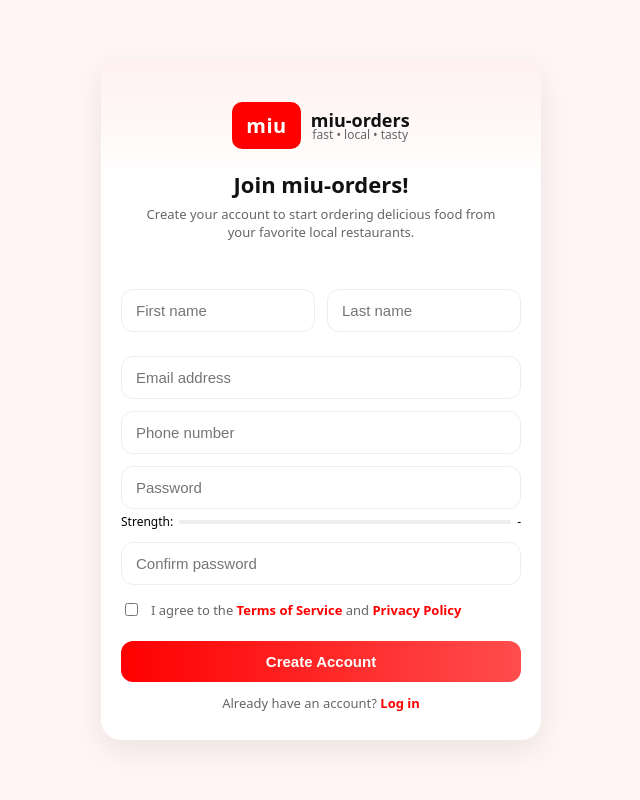
After one commit to yasminemoataz/talabat, a PHP site: page /app/views/signup.php in a window 1280 px wide. The commit adds this page. Shown: the whole page, without its empty margins (319-959 px from the left). Run offline with PHP 8.4, Linux system fonts and the light colour scheme.

Commit message:
Initial commit

```diff
--- /dev/null
+++ b/app/controllers/AdminController.php
@@ -0,0 +1,6 @@
+<?php
+class AdminController {
+  public function index() {
+    include "../app/views/admin.php";
+  }
+}
--- /dev/null
+++ b/app/views/admin.php
@@ -0,0 +1 @@
+<h1>   DE PAGE AL ADMIN</h1>
--- /dev/null
+++ b/app/views/signup.php
@@ -0,0 +1,374 @@
+<?php
+// app/views/signupView.php
+?>
+<!DOCTYPE html>
+<html lang="en">
+<head>
+  <meta charset="utf-8" />
+  <meta name="viewport" content="width=device-width,initial-scale=1" />
+  <title>miu-orders — Sign Up</title>
+  <style>
+    :root{
+      --accent:#ff0000;
+      --accent-2:#ff4d4d;
+      --bg:#fff5f5;
+      --card:#ffffff;
+      --muted:#666;
+      --radius:14px;
+      --gap:14px;
+      font-family: "Poppins", system-ui, -apple-system, "Segoe UI", Roboto, "Helvetica Neue", Arial;
+    }
+
+    html,body{height:100%;margin:0;background:var(--bg);}
+
+    .wrap{
+      min-height:100%;
+      display:flex;
+      align-items:center;
+      justify-content:center;
+      padding:22px;
+      box-sizing:border-box;
+    }
+
+    .card{
+      width:100%;
+      max-width:440px;
+      background:var(--card);
+      border-radius:20px;
+      box-shadow:0 10px 30px rgba(0, 0, 0, 0.08);
+      overflow:hidden;
+    }
+
+    .hero{
+      padding:36px 26px 12px;
+      background:linear-gradient(180deg, rgba(255, 0, 0, 0.06), transparent 60%);
+      text-align:center;
+    }
+
+    .brand {
+      display:inline-flex;
+      align-items:center;
+      gap:10px;
+      margin-bottom:14px;
+    }
+    .logo-badge{
+      background:var(--accent);
+      color:white;
+      font-weight:700;
+      padding:10px 14px;
+      border-radius:10px;
+      font-size:20px;
+      letter-spacing:.5px;
+    }
+    .brand small{
+      display:block;
+      font-size:12px;
+      color:var(--muted);
+      margin-top:-6px;
+    }
+
+    h1{
+      margin:6px 0 6px;
+      font-size:20px;
+      color:#111;
+    }
+    p.lead{
+      margin:0;
+      font-size:13px;
+      color:var(--muted);
+      padding:0 12px 12px;
+    }
+
+    .form {
+      padding:18px 20px 28px;
+    }
+
+    .form-row {
+      display: flex;
+      gap: 12px;
+      margin-bottom: 12px;
+    }
+
+    .form-row .field {
+      flex: 1;
+    }
+
+    .field{
+      width:100%;
+      margin-bottom:12px;
+    }
+    input[type="text"], input[type="email"], input[type="password"], input[type="tel"]{
+      width:100%;
+      padding:12px 14px;
+      border-radius:12px;
+      border:1px solid #eee;
+      box-sizing:border-box;
+      font-size:15px;
+      outline:none;
+      transition:box-shadow .15s, border-color .15s;
+    }
+    input[type="text"]:focus, input[type="email"]:focus, input[type="password"]:focus, input[type="tel"]:focus{
+      border-color:var(--accent);
+      box-shadow:0 6px 20px rgba(255,0,0,0.1);
+    }
+
+    .terms {
+      display: flex;
+      align-items: flex-start;
+      gap: 10px;
+      margin: 16px 0;
+      font-size: 13px;
+      color: var(--muted);
+    }
+
+    .terms input[type="checkbox"] {
+      margin-top: 2px;
+      accent-color: var(--accent);
+    }
+
+    .terms a {
+      color: var(--accent);
+      text-decoration: none;
+      font-weight: 600;
+    }
+
+    .btn {
+      width:100%;
+      padding:12px;
+      border-radius:12px;
+      background:linear-gradient(90deg,var(--accent),var(--accent-2));
+      color:white;
+      border:0;
+      font-weight:600;
+      font-size:15px;
+      cursor:pointer;
+      margin-top:6px;
+      transition: transform 0.2s, box-shadow 0.2s;
+    }
+
+    .btn:hover {
+      transform: translateY(-1px);
+      box-shadow: 0 4px 12px rgba(255, 0, 0, 0.2);
+    }
+
+    .minor{
+      text-align:center;
+      font-size:13px;
+      color:var(--muted);
+      margin-top:12px;
+    }
+    .link{
+      color:var(--accent);
+      text-decoration:none;
+      font-weight:600;
+    }
+
+    .message{
+      margin:10px 0 0;
+      padding:10px 12px;
+      border-radius:10px;
+      font-size:14px;
+    }
+    .msg-success{ background: #eaf8f0; color:#0a7a4a; }
+    .msg-error  { background: #fff1f0; color:#a42b2b; }
+
+    .illustration{
+      display:flex;
+      justify-content:space-around;
+      gap:8px;
+      padding:10px 22px 18px;
+    }
+    .illustration .dot{
+      width:44px;
+      height:44px;
+      border-radius:10px;
+      background:linear-gradient(180deg,var(--accent),var(--accent-2));
+      opacity:0.95;
+      box-shadow:0 6px 20px rgba(0,0,0,0.06);
+      display:flex;
+      align-items:center;
+      justify-content:center;
+      color:white;
+      font-weight:700;
+      font-size:18px;
+    }
+
+    .password-strength {
+      margin-top: 4px;
+      font-size: 12px;
+      display: flex;
+      align-items: center;
+      gap: 6px;
+    }
+
+    .strength-bar {
+      flex: 1;
+      height: 4px;
+      background: #eee;
+      border-radius: 2px;
+      overflow: hidden;
+    }
+
+    .strength-fill {
+      height: 100%;
+      width: 0%;
+      transition: width 0.3s, background 0.3s;
+    }
+
+    .strength-weak { width: 33%; background: #ff4444; }
+    .strength-medium { width: 66%; background: #ffaa00; }
+    .strength-strong { width: 100%; background: #00c851; }
+
+    @media(min-width:720px){
+      .hero{ padding:42px 32px 18px; }
+      h1{ font-size:22px; }
+    }
+
+    @media(max-width: 480px) {
+      .form-row {
+        flex-direction: column;
+        gap: 0;
+      }
+    }
+  </style>
+</head>
+<body>
+  <div class="wrap">
+    <div class="card" role="main" aria-labelledby="welcomeTitle">
+      <div class="hero">
+        <div class="brand" aria-hidden="true">
+          <div class="logo-badge">miu</div>
+          <div>
+            <div style="font-weight:700; font-size:18px; color:#111;">miu-orders</div>
+            <small>fast • local • tasty</small>
+          </div>
+        </div>
+
+        <h1 id="welcomeTitle">Join miu-orders!</h1>
+        <p class="lead">Create your account to start ordering delicious food from your favorite local restaurants.</p>
+      </div>
+
+      <div class="form">
+        <form method="POST" action="?page=signup" id="signupForm">
+          <div class="form-row">
+            <div class="field">
+              <label for="firstName" style="display:none;">First Name</label>
+              <input id="firstName" name="firstName" type="text" placeholder="First name" required />
+            </div>
+            <div class="field">
+              <label for="lastName" style="display:none;">Last Name</label>
+              <input id="lastName" name="lastName" type="text" placeholder="Last name" required />
+            </div>
+          </div>
+
+          <div class="field">
+            <label for="email" style="display:none;">Email</label>
+            <input id="email" name="email" type="email" placeholder="Email address" required />
+          </div>
+
+          <div class="field">
+            <label for="phone" style="display:none;">Phone Number</label>
+            <input id="phone" name="phone" type="tel" placeholder="Phone number" />
+          </div>
+
+          <div class="field">
+            <label for="password" style="display:none;">Password</label>
+            <input id="password" name="password" type="password" placeholder="Password" required />
+            <div class="password-strength">
+              <span>Strength:</span>
+              <div class="strength-bar">
+                <div class="strength-fill" id="strengthFill"></div>
+              </div>
+              <span id="strengthText">-</span>
+            </div>
+          </div>
+
+          <div class="field">
+            <label for="confirmPassword" style="display:none;">Confirm Password</label>
+            <input id="confirmPassword" name="confirmPassword" type="password" placeholder="Confirm password" required />
+          </div>
+
+          <div class="terms">
+            <input type="checkbox" id="terms" name="terms" required />
+            <label for="terms">
+              I agree to the <a href="#">Terms of Service</a> and <a href="#">Privacy Policy</a>
+            </label>
+          </div>
+
+          <button type="submit" class="btn">Create Account</button>
+        </form>
+
+        <div class="minor">
+          <span>Already have an account? <a class="link" href="?page=login">Log in</a></span>
+        </div>
+
+        <?php if (isset($message)): ?>
+          <div class="message <?php echo (!empty($success) && $success) ? 'msg-success' : 'msg-error'; ?>">
+            <?php echo htmlspecialchars($message); ?>
+          </div>
+        <?php endif; ?>
+      </div>
+    </div>
+  </div>
+
+  <script>
+    // Password strength indicator
+    const passwordInput = document.getElementById('password');
+    const strengthFill = document.getElementById('strengthFill');
+    const strengthText = document.getElementById('strengthText');
+
+    passwordInput.addEventListener('input', function() {
+      const password = this.value;
+      let strength = 0;
+
+      // Length check
+      if (password.length >= 8) strength += 1;
+
+      // Contains lowercase
+      if (/[a-z]/.test(password)) strength += 1;
+
+      // Contains uppercase
+      if (/[A-Z]/.test(password)) strength += 1;
+
+      // Contains numbers
+      if (/[0-9]/.test(password)) strength += 1;
+
+      // Contains special characters
+      if (/[^A-Za-z0-9]/.test(password)) strength += 1;
+
+      // Update strength indicator
+      strengthFill.className = 'strength-fill';
+      if (password.length === 0) {
+        strengthText.textContent = '-';
+      } else if (strength <= 2) {
+        strengthFill.classList.add('strength-weak');
+        strengthText.textContent = 'Weak';
+      } else if (strength <= 4) {
+        strengthFill.classList.add('strength-medium');
+        strengthText.textContent = 'Medium';
+      } else {
+        strengthFill.classList.add('strength-strong');
+        strengthText.textContent = 'Strong';
+      }
+    });
+
+    // Form validation
+    document.getElementById('signupForm').addEventListener('submit', function(e) {
+      const password = document.getElementById('password').value;
+      const confirmPassword = document.getElementById('confirmPassword').value;
+
+      if (password !== confirmPassword) {
+        e.preventDefault();
+        alert('Passwords do not match!');
+        return false;
+      }
+
+      if (!document.getElementById('terms').checked) {
+        e.preventDefault();
+        alert('Please agree to the Terms of Service and Privacy Policy');
+        return false;
+      }
+    });
+  </script>
+</body>
+</html>
```
Also changed, not shown: app/controllers/LoginController.php (+42 -12 lines), app/controllers/SignupController.php (added, +65 -0 lines), app/views/layout.php (+1 -18 lines), app/views/loginView.php (+5 -4 lines), public/index.php (+17 -6 lines).
